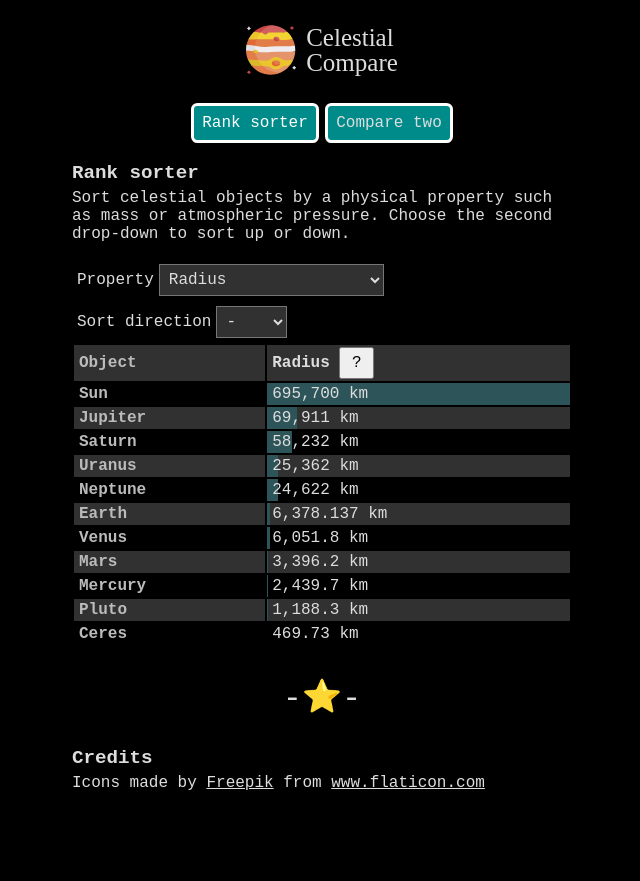
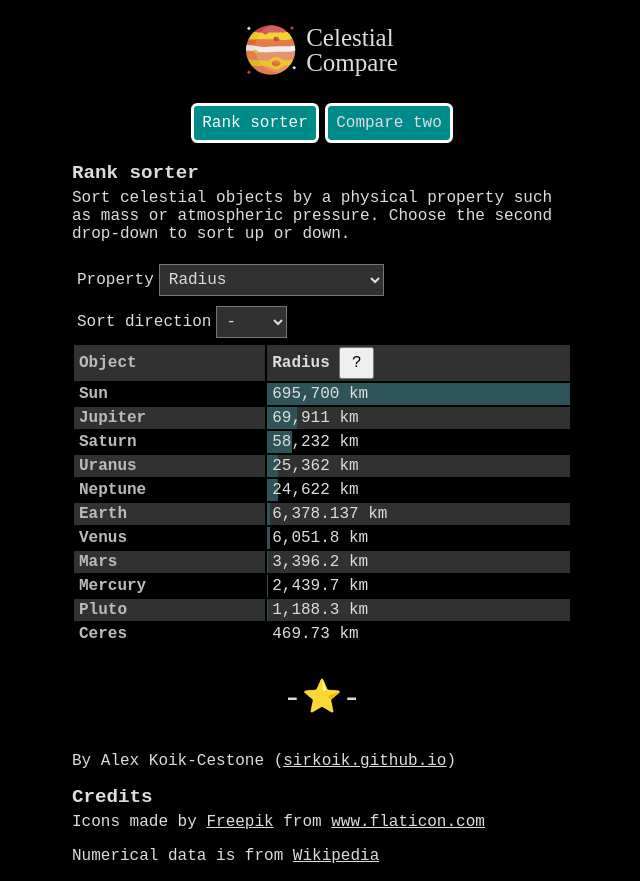
Before and after one commit to sirkoik/Celestial-Compare, a React (Create React App) app: page /#/sort-compare in a window 1280 px wide. Shown: the whole page, without its empty margins (318-958 px from the left). Before the commit the page ends 808 px from the top, so only its background shows below. Built offline with nearby package versions, Linux system fonts and the light colour scheme.

Commit message:
Add more credits to footer

```diff
--- a/src/Components/UI/Footer.js
+++ b/src/Components/UI/Footer.js
@@ -4,6 +4,11 @@ import classes from "./Footer.module.css";
 const Footer = () => {
   return (
     <div className={classes.Footer}>
+      <p>
+        By Alex Koik-Cestone (
+        <a href="https://sirkoik.github.io">sirkoik.github.io</a>)
+      </p>
+
       <h1>Credits</h1>
       <p>
         Icons made by&nbsp;
@@ -15,6 +20,9 @@ const Footer = () => {
           www.flaticon.com
         </a>
       </p>
+      <p>
+        Numerical data is from <a href="https://wikipedia.org">Wikipedia</a>
+      </p>
     </div>
   );
 };
```
